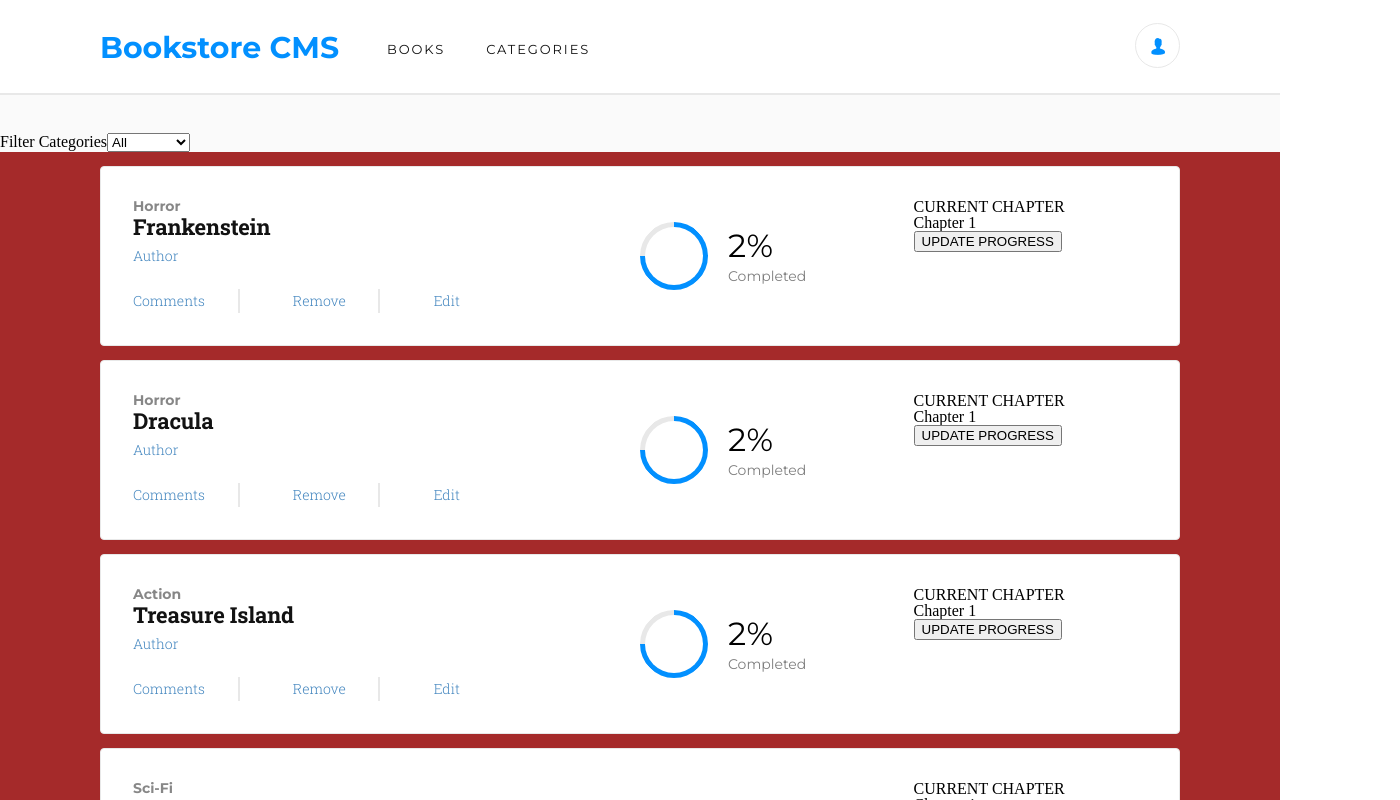
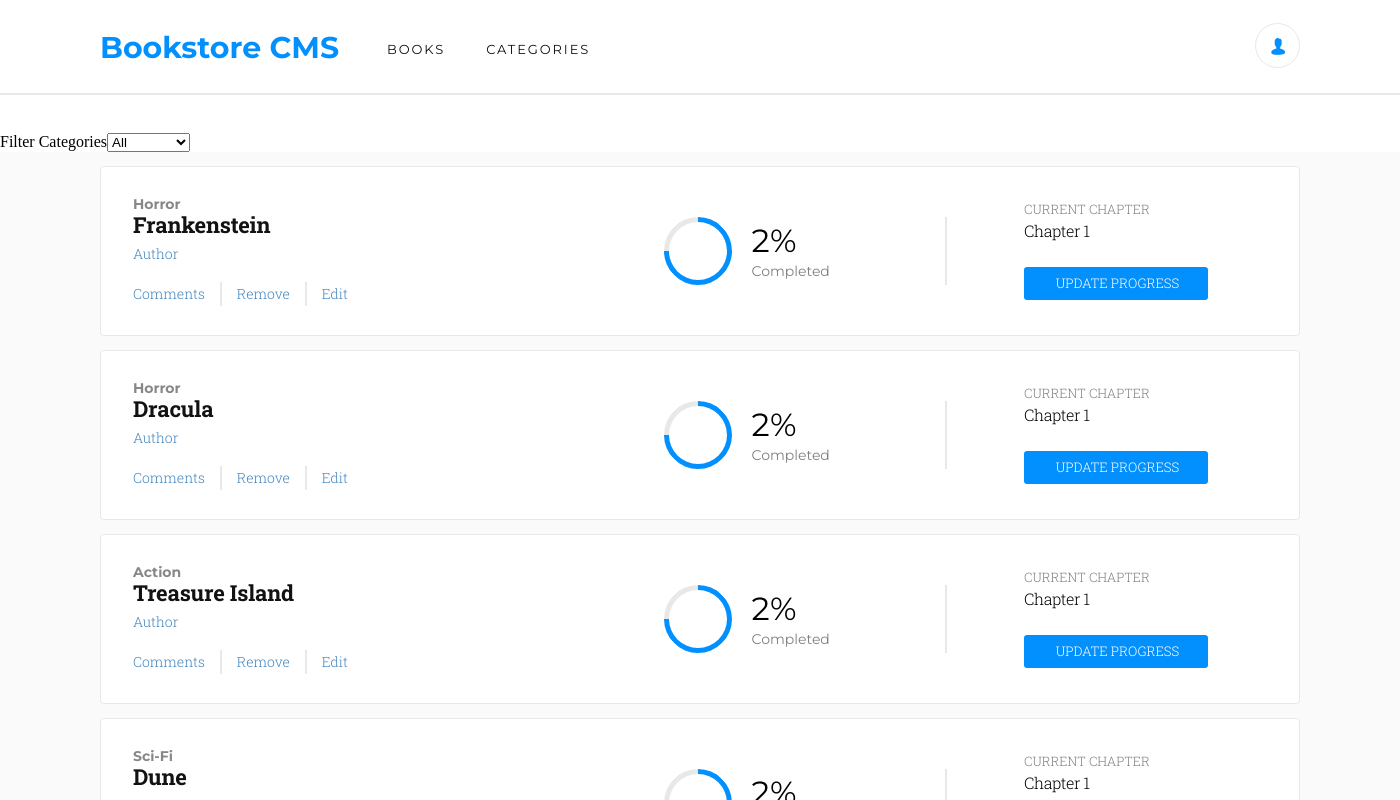
Before and after one commit to RossielCS/Bookstore, a React (Create React App) app: page / in a window 1280 px wide. Shown: the top 800 px of the page, 1400 px wide, since content can reach past the window. Built offline with nearby package versions, Linux system fonts and the light colour scheme.

Commit message:
Add styling to book component
- progress element

```diff
--- a/src/assets/stylesheet/book.scss
+++ b/src/assets/stylesheet/book.scss
@@ -4,24 +4,26 @@
   table {
     width: 100%;
     margin: auto;
-    background-color: brown;
+    background-color: $quinary-color;
   }
 }
 
 .Book {
+  width: 1200px;
+  height: 170px;
   margin: 14px 100px;
   padding: 32px;
   display: flex;
   justify-content: space-between;
+  align-items: center;
   border-radius: 4px;
   border: solid 1px $senary-color;
   background-color: $secondary-color;
 
   .book-info {
-    width: 50%;
-    margin-right: 40px;
+    width: 40%;
 
-    .book-category {
+    .info-category {
       opacity: 0.5;
       font-family: $font-mon;
       font-size: 14px;
@@ -39,9 +41,7 @@
       color: $tertiary-color;
     }
 
-    .book-author {
-      width: 107px;
-      height: 19px;
+    .info-author {
       margin-top: 4px;
       font-family: $font-robslab;
       font-size: 14px;
@@ -50,7 +50,7 @@
     }
 
     ul {
-      width: 70%;
+      width: 215px;
       margin-top: 21px;
       display: flex;
       justify-content: space-between;
@@ -61,7 +61,7 @@
         background-color: transparent;
       }
 
-      .book-info-op {
+      .info-op {
         font-family: $font-robslab;
         font-size: 14px;
         line-height: 24px;
@@ -71,19 +71,21 @@
 
       .book-border {
         height: 24px;
-        padding-right: 10%;
+        padding-right: 15px;
         border-right: 2px solid $senary-color;
       }
     }
   }
 
   .book-percentage {
+    height: 68px;
     width: 25%;
-    margin-right: 40px;
+    padding-right: 79px;
     display: flex;
     align-items: center;
+    border-right: 2px solid $senary-color;
 
-    .book-percentage-circle {
+    .percentage-circle {
       width: 68px;
       height: 68px;
       margin-right: 20px;
@@ -97,7 +99,7 @@
       transform: rotate(45deg);
     }
 
-    .book-percentage-number {
+    .percentage-number {
       font-family: $font-mon;
 
       h3 {
@@ -116,6 +118,35 @@
   }
 
   .book-progress {
-    width: 25%;
+    margin-right: 59px;
+    font-family: $font-robslab;
+
+    .progress-chapter {
+      opacity: 0.5;
+      font-size: 13px;
+      font-weight: 300;
+    }
+
+    .progress-number-chapter {
+      width: 75px;
+      height: 21px;
+      margin-top: 7px;
+      font-size: 16px;
+      font-weight: 300;
+      letter-spacing: -0.4px;
+    }
+
+    .progress-button {
+      width: 184px;
+      height: 33px;
+      margin-top: 23px;
+      padding: 7px 19px 8px 22px;
+      font-family: $font-robslab;
+      font-weight: 300;
+      color: $secondary-color;
+      border-radius: 3px;
+      border: none;
+      background-color: $primary-color;
+    }
   }
 }
--- a/src/assets/stylesheet/header.scss
+++ b/src/assets/stylesheet/header.scss
@@ -2,7 +2,8 @@
 
 .Header {
   height: 95px;
-  margin: 0 0 38px;
+  min-width: 1400px;
+  margin-bottom: 38px;
   padding: 23px 100px 27px 100px;
   display: flex;
   justify-content: space-between;
--- a/src/assets/stylesheet/style.scss
+++ b/src/assets/stylesheet/style.scss
@@ -2,9 +2,3 @@
 @import 'variables';
 @import 'header';
 @import 'book';
-
-.App {
-  min-height: 100vh;
-  min-width: 100vw;
-  background-color: $quinary-color;
-}
--- a/src/components/Book.js
+++ b/src/components/Book.js
@@ -8,30 +8,30 @@ const Book = ({
   return (
     <>
       <div className="book-info">
-        <p className="book-category">{category}</p>
+        <p className="info-category">{category}</p>
         <h2>{title}</h2>
-        <p className="book-author">Author</p>
+        <p className="info-author">Author</p>
         <ul>
-          <li className="book-info-op book-border">Comments</li>
+          <li className="info-op book-border">Comments</li>
           <li className="book-border">
-            <button className="book-info-op" type="button" onClick={() => handleRemoveBook(book)}>
+            <button className="info-op" type="button" onClick={() => handleRemoveBook(book)}>
               Remove
             </button>
           </li>
-          <li className="book-info-op">Edit</li>
+          <li className="info-op">Edit</li>
         </ul>
       </div>
       <div className="book-percentage">
-        <div className="book-percentage-circle" />
-        <div className="book-percentage-number">
+        <div className="percentage-circle" />
+        <div className="percentage-number">
           <h3>2%</h3>
           <p>Completed</p>
         </div>
       </div>
       <div className="book-progress">
-        <p>CURRENT CHAPTER</p>
-        <p>Chapter 1</p>
-        <button type="button">
+        <p className="progress-chapter">CURRENT CHAPTER</p>
+        <p className="progress-number-chapter">Chapter 1</p>
+        <button type="button" className="progress-button">
           UPDATE PROGRESS
         </button>
       </div>
```
